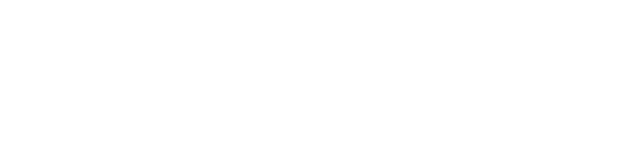
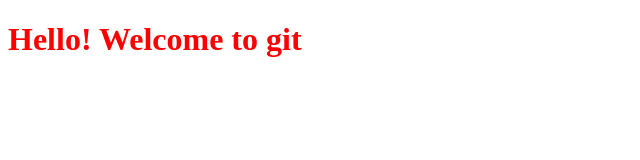
Before and after one commit to brettwuTW/projectTry1, a plain HTML site: page index.html in a window 1280 px wide. Shown: the whole page, without its empty margins (0-640 px from the left). Drawn offline with Linux system fonts and the light colour scheme.

Commit message:
add CSS for h1

```diff
--- a/CSS/all.css
+++ b/CSS/all.css
@@ -1,3 +1,6 @@
 body{
     color: #000;
 }
+h1{
+    color: red
+}
--- a/index.html
+++ b/index.html
@@ -17,7 +17,7 @@
         <!--[if lt IE 7]>
             <p class="browsehappy">You are using an <strong>outdated</strong> browser. Please <a href="#">upgrade your browser</a> to improve your experience.</p>
         <![endif]-->
-
+        <h1> Hello! Welcome to git </h1>
         <script src="" async defer></script>
     </body>
 </html>
```
